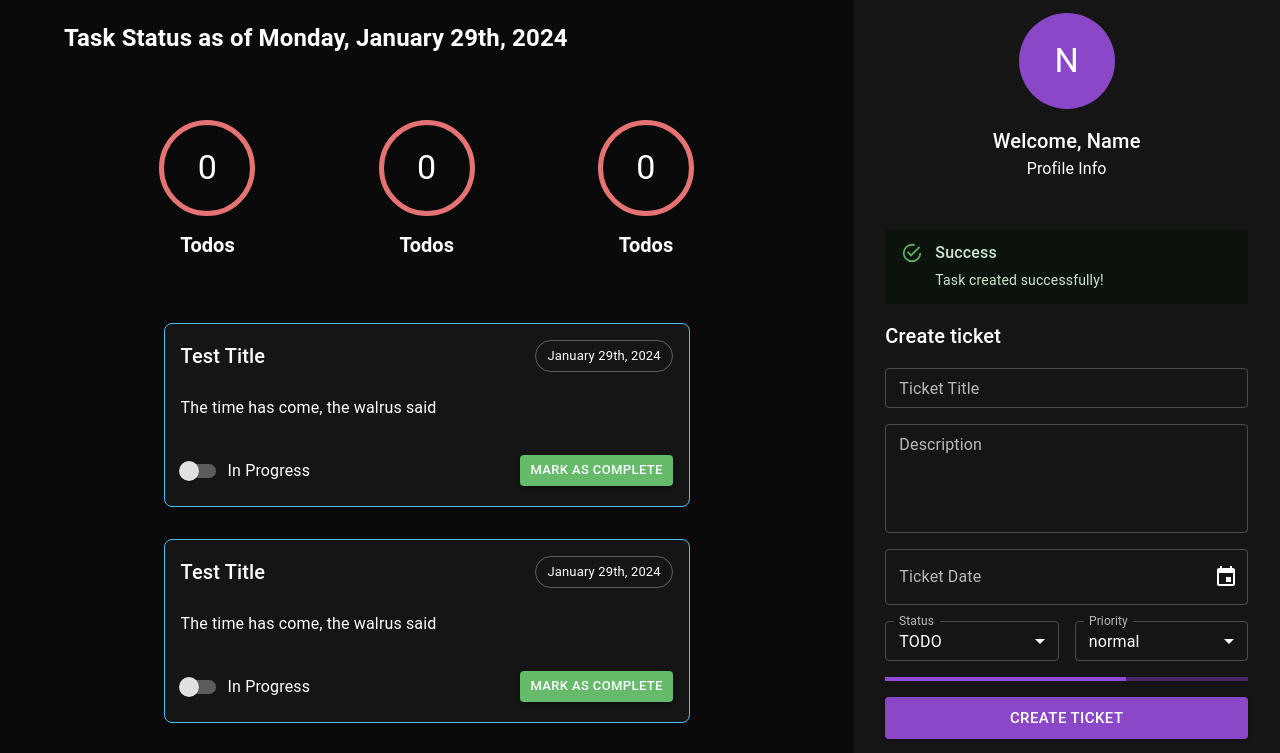
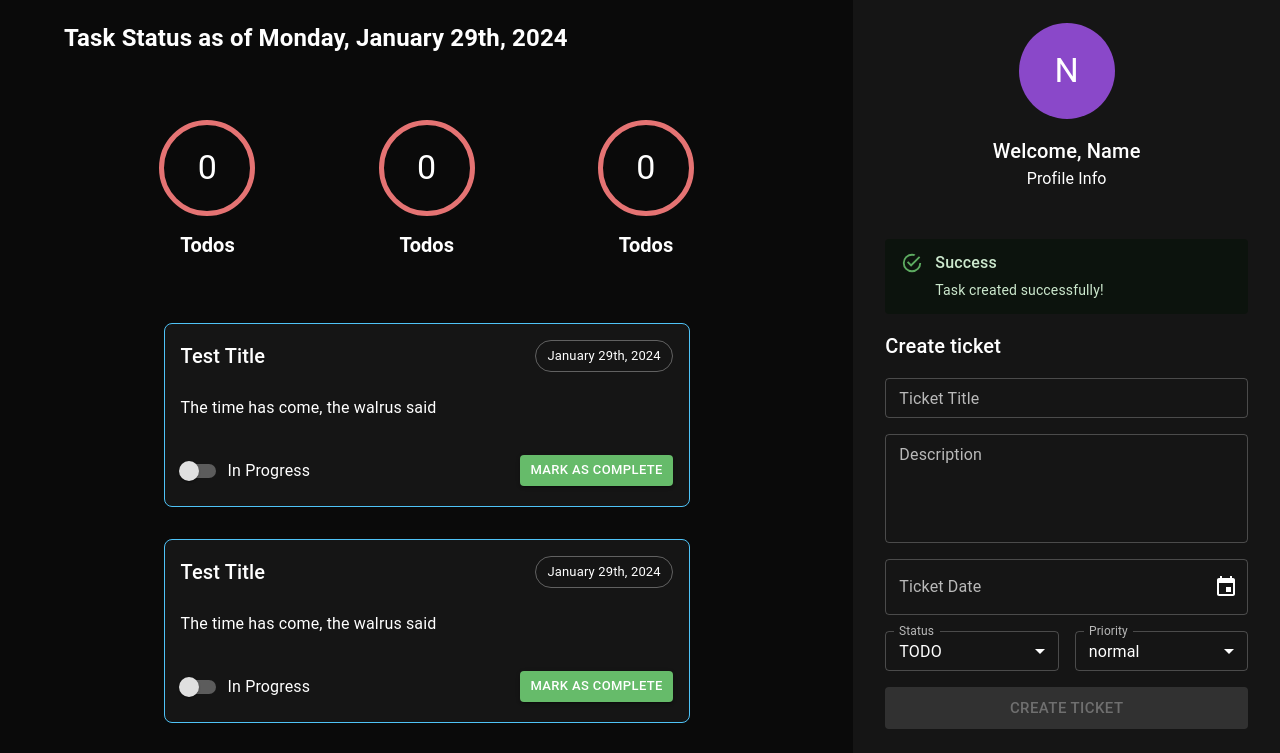
Before and after one commit to lokeam/ts-ticket-mgr, a React (Create React App) app in the folder client/: page / in a window 1280 px wide. Shown: the top 753 px of the page. Built offline with nearby package versions, Linux system fonts and the light colour scheme.

Commit message:
feat: manage loading states throughtout createTicketForm

```diff
--- a/client/src/components/createTicketForm/createTicketForm.tsx
+++ b/client/src/components/createTicketForm/createTicketForm.tsx
@@ -1,6 +1,5 @@
 import React, { FC, ReactElement, useState } from 'react';
 import { useMutation } from '@tanstack/react-query';
-import { UseMutationOptions } from '@tanstack/react-query';
 import {
   Box,
   Typography,
@@ -88,9 +87,11 @@ export const CreateTicketForm: FC = (): ReactElement => {
           onChange={(event) => setTitle(event.target.value)}
         />
         <TicketDescriptionField
+          disabled={createTicketMutation.isPending}
           onChange={(event) => setDescription(event.target.value)}
         />
         <TicketDateField
+          disabled={createTicketMutation.isPending}
           value={date}
           onChange={(date) => setDate(date)}
         />
@@ -100,6 +101,7 @@ export const CreateTicketForm: FC = (): ReactElement => {
           sx={{width: '100%'}}
         >
           <TicketSelectField
+            disabled={createTicketMutation.isPending}
             label="Status"
             name="status"
             value={status}
@@ -116,6 +118,7 @@ export const CreateTicketForm: FC = (): ReactElement => {
             ]}
           />
           <TicketSelectField
+            disabled={createTicketMutation.isPending}
             label="Priority"
             name="priority"
             value={priority}
@@ -136,8 +139,15 @@ export const CreateTicketForm: FC = (): ReactElement => {
             ]}
           />
         </Stack>
-        <LinearProgress />
+        { createTicketMutation.isPending && <LinearProgress /> }
         <Button
+          disabled={
+            !title ||
+            !description ||
+            !date ||
+            !status ||
+            !priority
+          }
           onClick={createTicketHandler}
           size="large"
           variant="contained"
```
